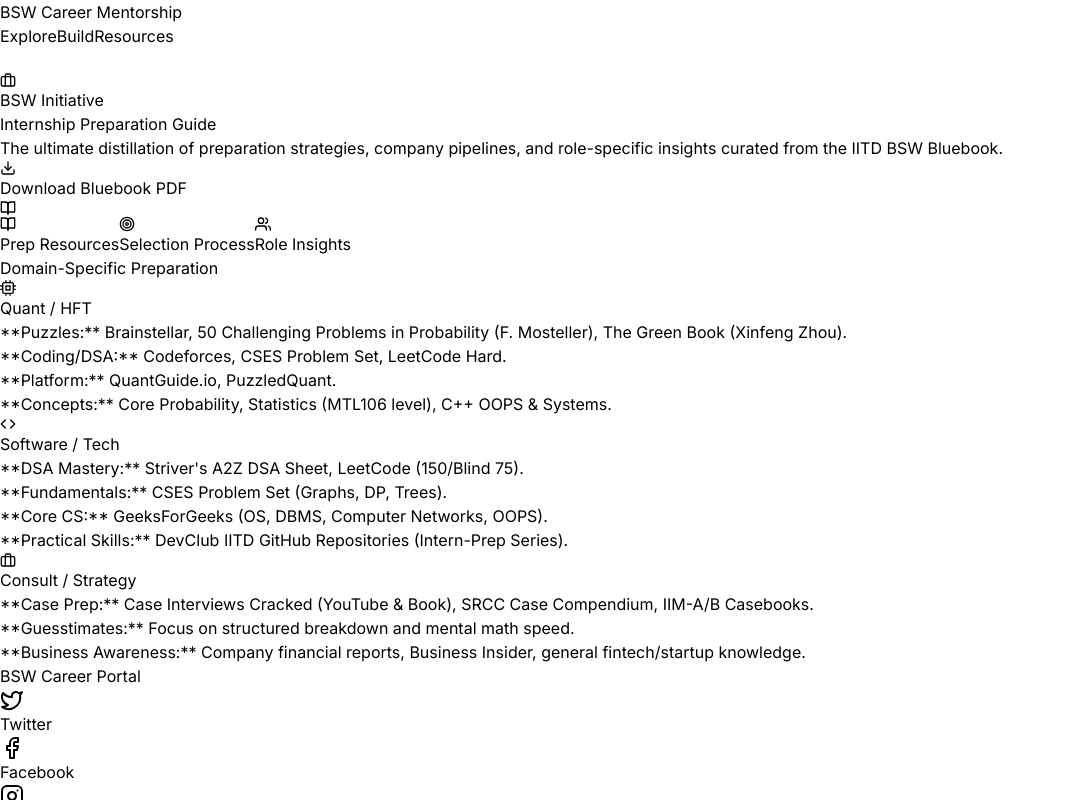
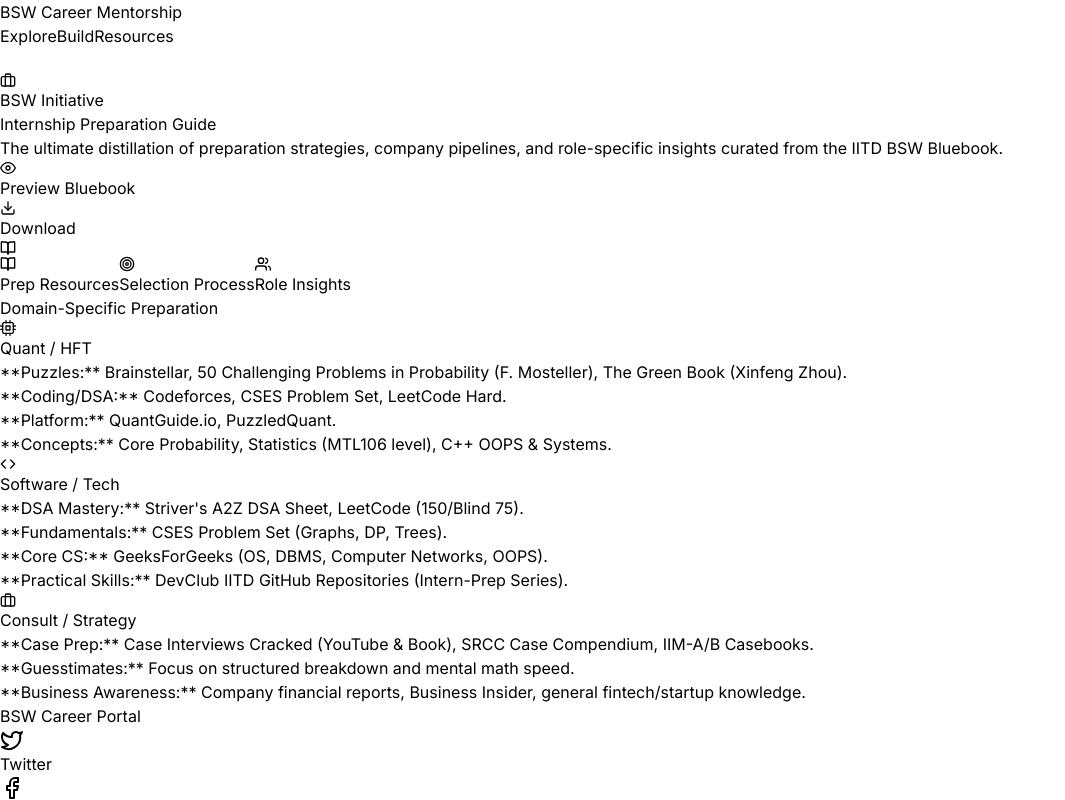
Before and after one commit to bsw-iit/CareerPortalFrontend, a React (Vite) app: page /Resource/internship_guide in a window 1280 px wide. Shown: the top 800 px of the page, without its empty margins (0-1065 px from the left). Built offline with nearby package versions, Linux system fonts and the light colour scheme.

Commit message:
Update:Updated the links to startup and  internbook

```diff
--- a/src/pages/resources/InternshipGuide.tsx
+++ b/src/pages/resources/InternshipGuide.tsx
@@ -7,7 +7,9 @@
   FiDownload,
   FiCpu,
   FiCode,
-  FiBriefcase
+  FiBriefcase,
+  FiEye,
+  FiX
 } from 'react-icons/fi';
 import Navbar from '../../components/Navbar';
 
@@ -204,6 +206,7 @@
 // --- Main Page Component ---
 const InternshipGuide: React.FC = () => {
   const [activeTab, setActiveTab] = useState<string>('Prep Resources');
+  const [showPreview, setShowPreview] = useState<boolean>(false); // State for PDF Modal
 
   const tabs: Tab[] = [
     { name: 'Prep Resources', component: PrepResourcesTab, icon: FiBookOpen },
@@ -225,7 +228,7 @@
 
         <div className="relative max-w-7xl mx-auto px-6 py-24 md:py-32 flex flex-col md:flex-row items-center justify-between">
           <div className="md:w-2/3 z-10">
-            <div className="inline-flex items-center gap-2 px-3 py-1 rounded-full bg-[#164360] text-[#8abce0] text-sm font-semibold mb-6 tracking-wide uppercase">
+            <div className="inline-flex items-center gap-2 px-3 py-1 rounded-full bg-[#164360] text-[#8abce0] text-sm font-semibold mb-6 tracking-wide uppercase border border-[#164360]">
               <FiBriefcase className="w-4 h-4" />
               <span>BSW Initiative</span>
             </div>
@@ -235,14 +238,29 @@
             <p className="text-lg md:text-xl text-slate-300 max-w-2xl mb-10 leading-relaxed">
               The ultimate distillation of preparation strategies, company pipelines, and role-specific insights curated from the IITD BSW Bluebook.
             </p>
-            <a
-              href="/path-to-your-bsw-bluebook.pdf"
-              download="Bluebook_BSW_IITD.pdf"
-              className="inline-flex items-center justify-center gap-3 bg-[#65a3d4] hover:bg-[#528ebf] text-[#0d2a3d] px-8 py-3.5 rounded-lg font-bold text-lg shadow-lg shadow-[#65a3d4]/20 transition-all duration-200 transform hover:-translate-y-0.5"
-            >
-              <FiDownload className="w-5 h-5" />
-              Download Bluebook PDF
-            </a>
+
+            {/* Action Buttons */}
+            <div className="flex flex-wrap items-center gap-4">
+              <button
+                onClick={() => setShowPreview(true)}
+                className="inline-flex items-center justify-center gap-2 bg-[#65a3d4] hover:bg-[#528ebf] text-[#0d2a3d] px-8 py-3.5 rounded-lg font-bold text-lg shadow-lg shadow-[#65a3d4]/20 transition-all duration-200 transform hover:-translate-y-0.5"
+              >
+                <FiEye className="w-5 h-5" />
+                Preview Bluebook
+              </button>
+
+              <a
+                href="https://bswcareerportal.iitd.ac.in/static/Bluebook_BSW_IITD.pdf"
+                download="Bluebook_BSW_IITD.pdf"
+                target="_blank"
+                rel="noopener noreferrer"
+                className="inline-flex items-center justify-center gap-2 bg-transparent border-2 border-[#65a3d4] hover:bg-[#65a3d4]/10 text-[#8abce0] px-8 py-3.5 rounded-lg font-bold text-lg transition-all duration-200"
+              >
+                <FiDownload className="w-5 h-5" />
+                Download
+              </a>
+            </div>
+
           </div>
 
           {/* Decorative Graphic for right side */}
@@ -286,6 +304,41 @@
         </main>
 
       </div>
+
+      {/* --- PDF Preview Modal --- */}
+      {showPreview && (
+        <div className="fixed inset-0 z-[100] flex items-center justify-center bg-[#0d2a3d]/80 backdrop-blur-sm p-4 sm:p-6 animate-fadeIn">
+          <div className="relative w-full max-w-6xl h-[85vh] bg-white rounded-2xl shadow-2xl flex flex-col overflow-hidden">
+
+            {/* Modal Header */}
+            <div className="flex items-center justify-between px-6 py-4 border-b border-slate-200 bg-slate-50">
+              <h3 className="text-xl font-bold text-slate-800 flex items-center gap-2">
+                <FiBookOpen className="text-[#65a3d4]" />
+                Bluebook Preview
+              </h3>
+              <button
+                onClick={() => setShowPreview(false)}
+                className="p-2 text-slate-500 hover:text-red-500 hover:bg-red-50 rounded-lg transition-colors focus:outline-none"
+                aria-label="Close Preview"
+              >
+                <FiX className="w-6 h-6" />
+              </button>
+            </div>
+
+            {/* Modal Body / PDF Iframe */}
+            <div className="flex-1 w-full bg-slate-200">
+              {/* Note: #view=FitH ensures the PDF loads zoomed to the page width automatically */}
+              <iframe
+                src="https://bswcareerportal.iitd.ac.in/static/Bluebook_BSW_IITD.pdf#view=FitH"
+                className="w-full h-full border-none"
+                title="Bluebook PDF"
+              />
+            </div>
+
+          </div>
+        </div>
+      )}
+
     </div>
   );
 };
--- a/src/pages/resources/StartupGuide.tsx
+++ b/src/pages/resources/StartupGuide.tsx
@@ -8,7 +8,9 @@
   FiShield,
   FiDownload,
   FiSend,
-  FiBriefcase
+  FiBriefcase,
+  FiEye,
+  FiX
 } from 'react-icons/fi';
 import Navbar from '../../components/Navbar';
 
@@ -233,6 +235,7 @@
 // --- Main Page Component ---
 const StartupGuide: React.FC = () => {
   const [activeTab, setActiveTab] = useState<string>('Ideation');
+  const [showPreview, setShowPreview] = useState<boolean>(false); // State for PDF Modal
 
   const tabs: Tab[] = [
     { name: 'Ideation', component: IdeationTab, icon: FiZap },
@@ -265,14 +268,29 @@
             <p className="text-lg md:text-xl text-slate-300 max-w-2xl mb-10 leading-relaxed">
               From problem discovery to scale-up: The complete founder's journey curated directly from the IITD Startup Playbook.
             </p>
-            <a
-              href="/path-to-your-startup-playbook.pdf"
-              download="IITD_Startup_Playbook.pdf"
-              className="inline-flex items-center justify-center gap-3 bg-[#14b8a6] hover:bg-[#0d9488] text-white px-8 py-3.5 rounded-lg font-bold text-lg shadow-lg shadow-[#14b8a6]/20 transition-all duration-200 transform hover:-translate-y-0.5"
-            >
-              <FiDownload className="w-5 h-5" />
-              Download Playbook PDF
-            </a>
+
+            {/* Action Buttons */}
+            <div className="flex flex-wrap items-center gap-4">
+              <button
+                onClick={() => setShowPreview(true)}
+                className="inline-flex items-center justify-center gap-2 bg-[#14b8a6] hover:bg-[#0d9488] text-white px-8 py-3.5 rounded-lg font-bold text-lg shadow-lg shadow-[#14b8a6]/20 transition-all duration-200 transform hover:-translate-y-0.5"
+              >
+                <FiEye className="w-5 h-5" />
+                Preview Playbook
+              </button>
+
+              <a
+                href="https://bswcareerportal.iitd.ac.in/static/Startup_Playbook.pdf"
+                download="IITD_Startup_Playbook.pdf"
+                target="_blank"
+                rel="noopener noreferrer"
+                className="inline-flex items-center justify-center gap-2 bg-transparent border-2 border-[#14b8a6] hover:bg-[#14b8a6]/10 text-[#5eead4] px-8 py-3.5 rounded-lg font-bold text-lg transition-all duration-200"
+              >
+                <FiDownload className="w-5 h-5" />
+                Download
+              </a>
+            </div>
+
           </div>
 
           {/* Decorative Graphic for right side */}
@@ -316,6 +334,41 @@
         </main>
 
       </div>
+
+      {/* --- PDF Preview Modal --- */}
+      {showPreview && (
+        <div className="fixed inset-0 z-[100] flex items-center justify-center bg-[#0d2a3d]/80 backdrop-blur-sm p-4 sm:p-6 animate-fadeIn">
+          <div className="relative w-full max-w-6xl h-[85vh] bg-white rounded-2xl shadow-2xl flex flex-col overflow-hidden">
+
+            {/* Modal Header */}
+            <div className="flex items-center justify-between px-6 py-4 border-b border-slate-200 bg-slate-50">
+              <h3 className="text-xl font-bold text-slate-800 flex items-center gap-2">
+                <FiBookOpen className="text-[#14b8a6]" />
+                Startup Playbook Preview
+              </h3>
+              <button
+                onClick={() => setShowPreview(false)}
+                className="p-2 text-slate-500 hover:text-red-500 hover:bg-red-50 rounded-lg transition-colors focus:outline-none"
+                aria-label="Close Preview"
+              >
+                <FiX className="w-6 h-6" />
+              </button>
+            </div>
+
+            {/* Modal Body / PDF Iframe */}
+            <div className="flex-1 w-full bg-slate-200">
+              {/* Note: #view=FitH ensures the PDF loads zoomed to the page width automatically */}
+              <iframe
+                src="https://bswcareerportal.iitd.ac.in/static/Startup_Playbook.pdf#view=FitH"
+                className="w-full h-full border-none"
+                title="Startup Playbook PDF"
+              />
+            </div>
+
+          </div>
+        </div>
+      )}
+
     </div>
   );
 };
```
